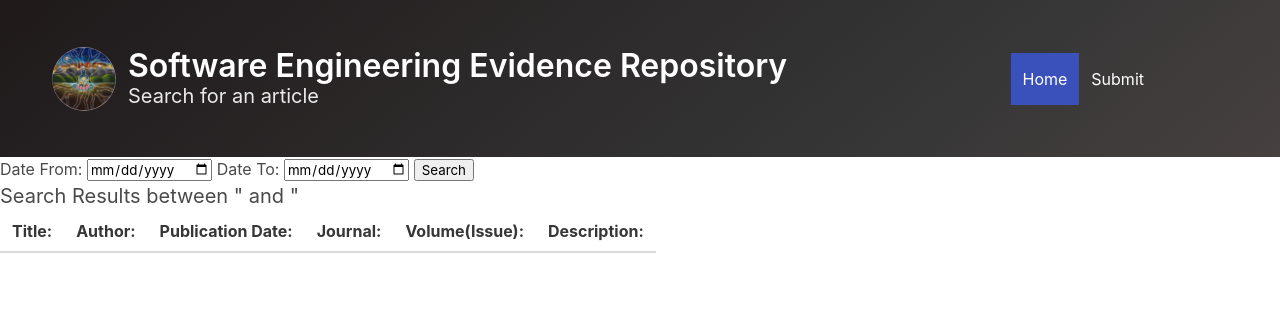
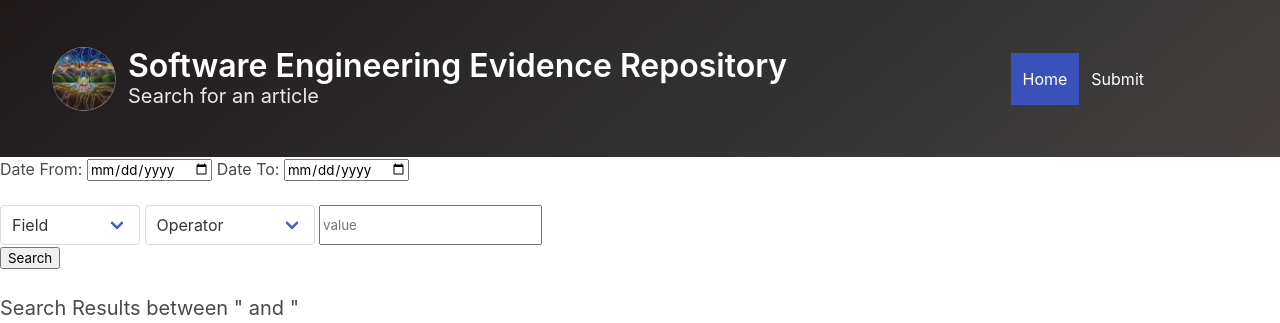
Before and after one commit to ChrisPidgeon/CISE_S1_2020_team27, a Django app: page /search/advancedsearch/ in a window 1280 px wide. Shown: the top 323 px of the page. Run offline with Django 3.2, Linux system fonts and the light colour scheme; lists and menus that the app fills with data are empty; some libraries are stand-ins or nearby versions.

Commit message:
Added filtration backend for search

```diff
--- a/seer_site/seer_app/templates/seer_app/advancedsearch.html
+++ b/seer_site/seer_app/templates/seer_app/advancedsearch.html
@@ -59,12 +59,37 @@
 {% comment %} Testing start {% endcomment %}
 
 
-<form method="GET" action="">
+<form method="POST" action="">{% csrf_token %}
 Date From: <input type="date"  name="startDate" value="{{request.GET.startDate}}">
-Date To: <input type="date"  name="endDate" value="{{request.GET.startDate}}">
+Date To: <input type="date"  name="endDate" value="{{request.GET.endDate}}">
+
+
+</br></br>
+<div class="control">
+        <div class="select">
+            <select name="field">
+                <option disabled selected>Field</option>
+                <option value="title">Title</option>
+                <option value="author">Author</option>
+                <option value="description">Description</option>
+            </select>
+        </div>
+        <div class="select">
+            <select name="operator">
+                <option disabled selected>Operator</option>
+                <option value="contain">contains</option>
+                <option value="notcontain">doesn't contain</option>
+                <option value="beginswith">begins with</option>
+                <option value="endswith">ends with</option>
+                <option value="equals">is equal to</option>
+            </select>
+        </div>
+        <input type="text" name="advkeyword" type="text" placeholder="value" style="height: 40px;">
+</div>
+
 <input type="submit" name="submit" value="Search"/>
 
-
+</br></br>
 
 </form>
 
@@ -82,15 +107,15 @@ Date To: <input type="date"  name="endDate" value="{{request.GET.startDate}}">
                         <th>Description: </th>
                     </tr>
                 </thead>
-                {% for datedresult in datedresult %}
+                {% for final_result in final_result %}
                 <tbody>
                     <tr>
-                        <td>{{datedresult.Title}}</td>
-                        <td>{{datedresult.Author}}</td>
-                        <td>{{datedresult.Publication_date}}</td>
-                        <td>{{datedresult.Journal}}</td>
-                        <td>{{datedresult.Volume}}({{datedresult.Issue}})</td>
-                        <td>{{datedresult.Article_Description}}</td>
+                        <td>{{final_result.Title}}</td>
+                        <td>{{final_result.Author}}</td>
+                        <td>{{final_result.Publication_date}}</td>
+                        <td>{{final_result.Journal}}</td>
+                        <td>{{final_result.Volume}}({{final_result.Issue}})</td>
+                        <td>{{final_result.Article_Description}}</td>
                     </tr>
                     <br/><br/>
                 {% endfor %}
--- a/seer_site/seer_app/views.py
+++ b/seer_site/seer_app/views.py
@@ -52,17 +52,82 @@ def search(request):
 
 
 def advancedsearch(request):
-    if request.method == "GET":
-        start_date = request.GET.get('startDate')
-        # start_date = datetime.datetime.year
-        end_date = request.GET.get('endDate')
+    if request.method == "POST":
+        start_date = request.POST.get('startDate')
 
-        submitbutton = request.GET.get('submit')
+        end_date = request.POST.get('endDate')
+
+        search_field = request.POST.get('field')
+
+        search_operator = request.POST.get('operator')
+
+        search_keyword = request.POST.get('advkeyword')
+
+        submitbutton = request.POST.get('submit')
+
+        print (search_field)
+        print (search_operator)
 
         if start_date:
-            datedresult = Article.objects.filter(Publication_date__range=(start_date, end_date)).distinct()
+            aq = Article.objects.filter(Publication_date__range=(start_date, end_date)).order_by('-Publication_date')
 
-            context={'datedresult' : datedresult,'submitbutton' : submitbutton}
+            if search_operator == 'contain':
+
+                if search_field == 'title':
+                    final_result = aq.filter(Title__icontains=search_keyword)
+
+                elif search_field == 'author':
+                    final_result = aq.filter(Author__icontains=search_keyword)
+
+                elif search_field == 'description':
+                    final_result = aq.filter(Article_Description__icontains=search_keyword)
+
+            elif search_operator == 'notcontain':
+
+                if search_field == 'title':
+                    final_result = ~aq.filter(Title__icontains=search_keyword)
+
+                elif search_field == 'author':
+                    final_result = ~aq.filter(Author__icontains=search_keyword)
+
+                elif search_field == 'description':
+                    final_result = ~aq.filter(Article_Description__icontains=search_keyword)
+
+            elif search_operator == 'beginswith':
+
+                if search_field == 'title':
+                    final_result = aq.filter(Title__istartswith=search_keyword)
+
+                elif search_field == 'author':
+                    final_result = aq.filter(Author__istartswith=search_keyword)
+
+                elif search_field =='description':
+                    final_result = aq.filter(Article_Description__istartswith=search_keyword)
+
+            elif search_operator == 'endswith':
+
+                if search_field == 'title':
+                    final_result = aq.filter(Title__iendswith=search_keyword)
+
+                elif search_field == 'author':
+                    final_result = aq.filter(Author__iendswith=search_keyword)
+
+                elif search_field =='description':
+                    final_result = aq.filter(Article_Description__iendswith=search_keyword)
+
+            elif search_operator == 'equals':
+
+                if search_field == 'title':
+                    final_result = aq.filter(Title__iexact=search_keyword)
+
+                elif search_field == 'author':
+                    final_result = aq.filter(Author__iexact=search_keyword)
+
+                elif search_field =='description':
+                    final_result = aq.filter(Article_Description__iexact=search_keyword)
+
+
+            context={'final_result' : final_result,'submitbutton' : submitbutton}
 
             return render(request,'seer_app/advancedsearch.html',context)
 
@@ -71,10 +136,6 @@ def advancedsearch(request):
     else:
         return render(request,'seer_app/advancedsearch.html')
 
-
-
-
-
 # def upload(request):
 #     form = uploadBibtexForm(request.POST or None)
 
```
